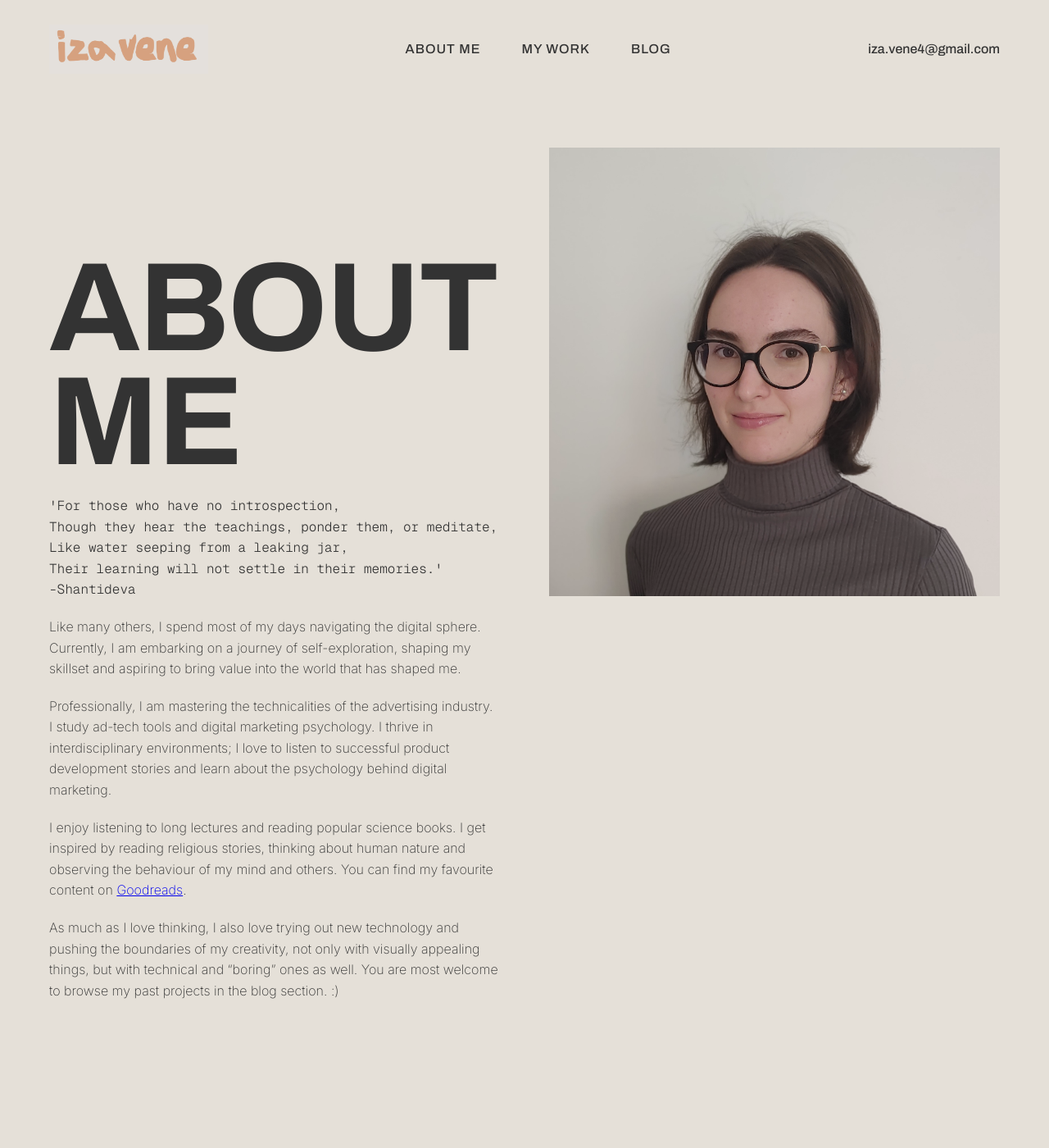
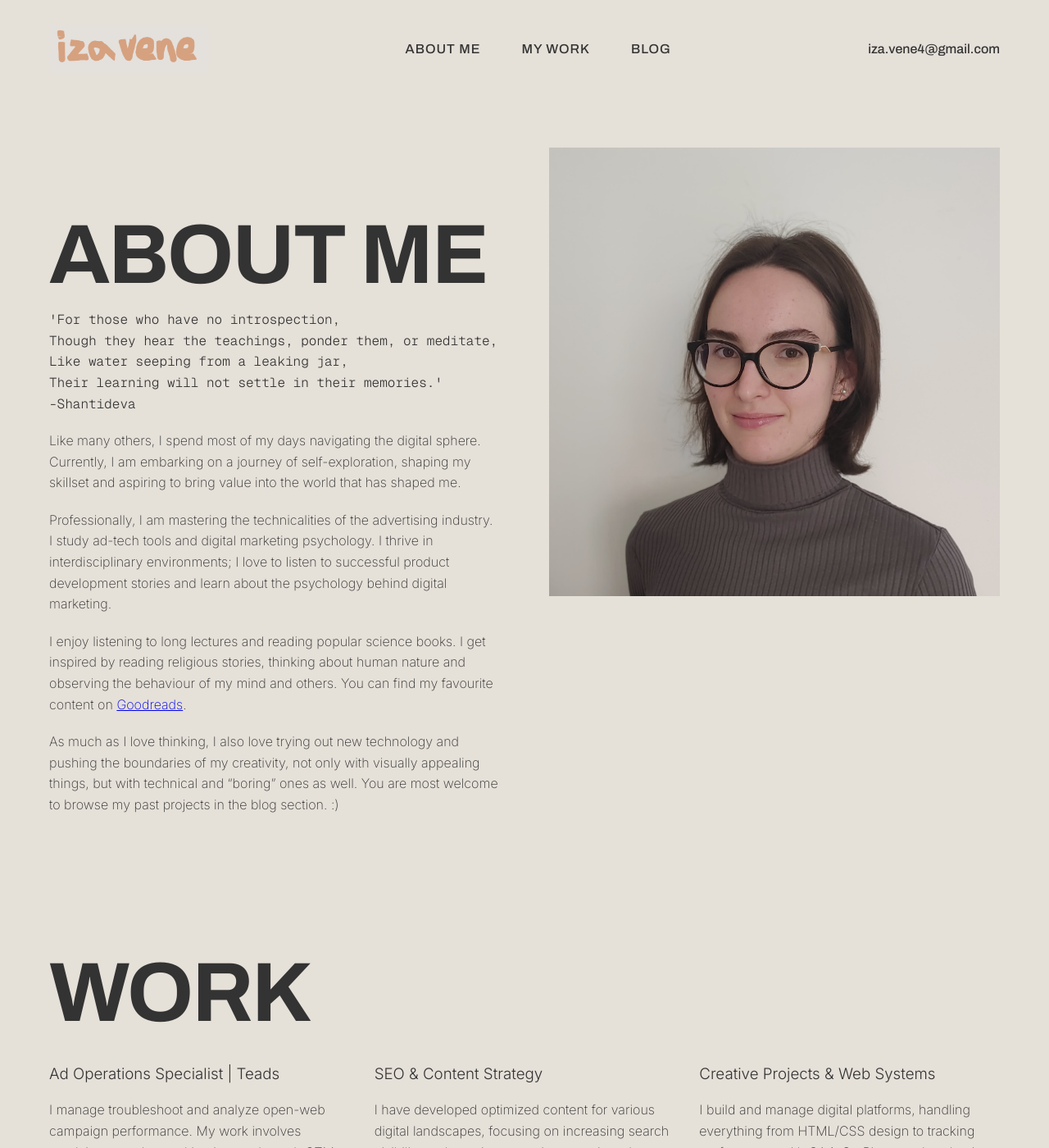
Before and after one commit to vendi525/vendi525.github.io, a Jekyll site: the page built from index.html, in a window 1280 px wide and 1400 px high. Shown: the whole window at 82% size. Built offline with Jekyll 4.4.1, drawn with Linux system fonts in a browser that asks for light colours.

Commit message:
Decrease font size in about text and section title
Reduced font size for about text and section title.

```diff
--- a/assets/css/style.css
+++ b/assets/css/style.css
@@ -112,7 +112,7 @@ body {
 
 .about-text-column h2 {
   font-family: "Archivo", sans-serif;
-  font-size: 12vw; /* This makes the text 12% of the screen width */
+  font-size: 8vw; /* This makes the text 12% of the screen width */
   line-height: 0.9; /* Tighter line height looks better for huge text */
   text-transform: uppercase;
   margin-bottom: 20px;
@@ -127,7 +127,7 @@ section {
 
 .section-title {
   font-family: "Archivo", sans-serif;
-  font-size: 12vw; /* This makes the text 12% of the screen width */
+  font-size: 8vw; /* This makes the text 12% of the screen width */
   line-height: 0.9; /* Tighter line height looks better for huge text */
   text-transform: uppercase;
   margin-bottom: 20px;
```
